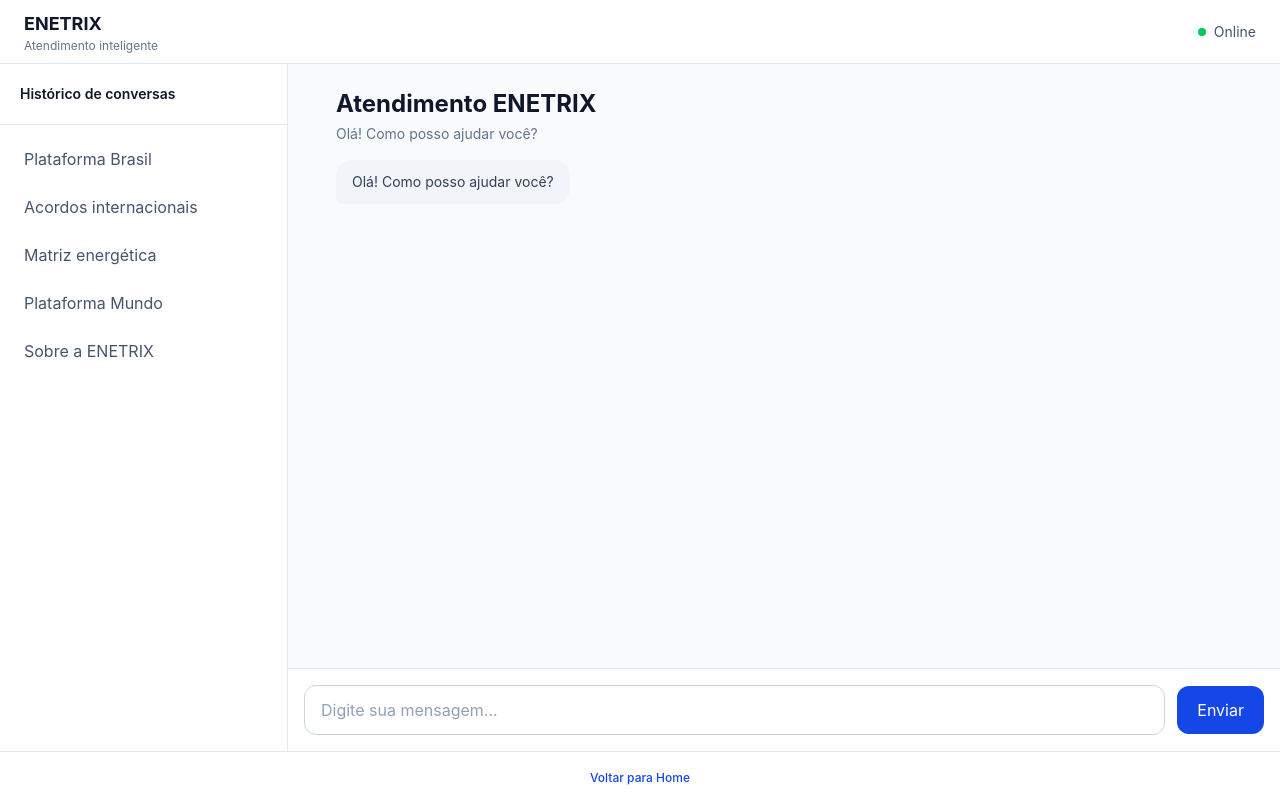
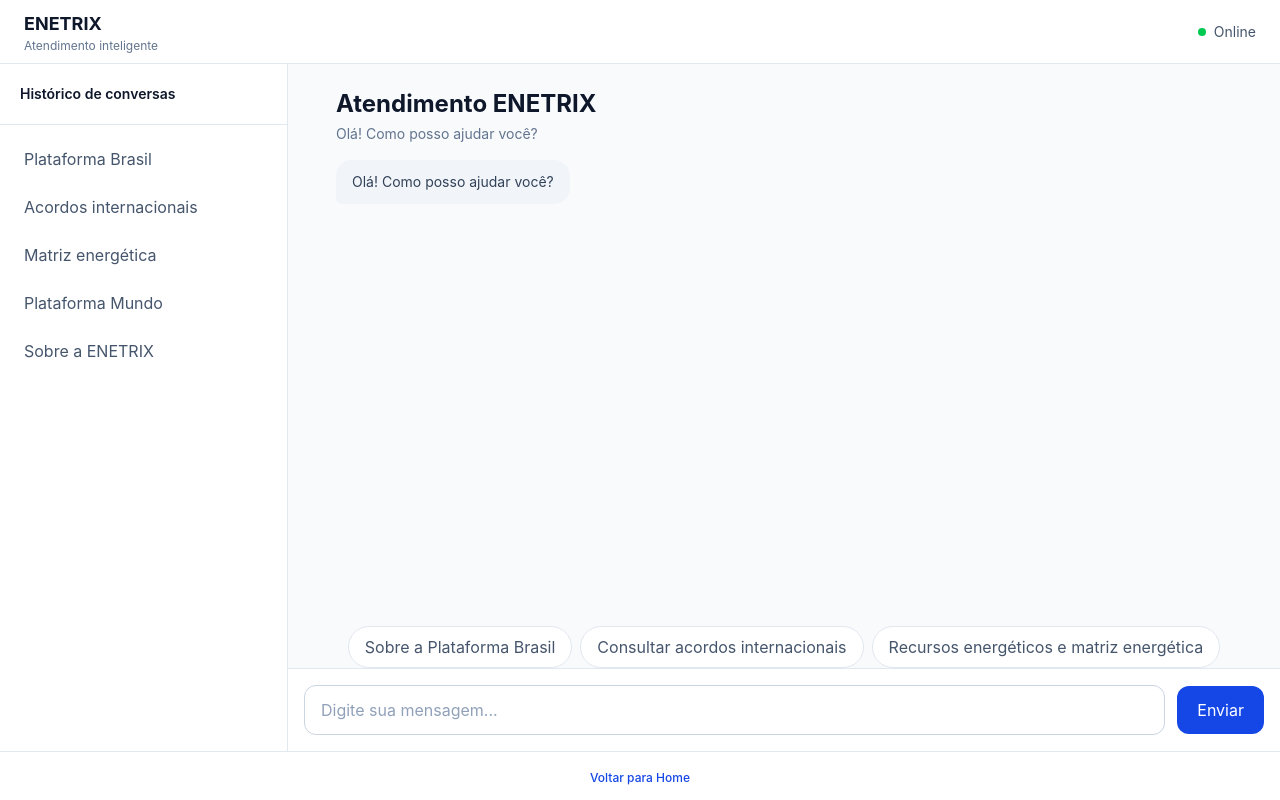
Before and after one commit to limaojunio/enetrix-chatbot, a React (Vite) app: page /chat in a window 1280 px wide. Built offline with nearby package versions, Linux system fonts and the light colour scheme.

Commit message:
adicionar sugestões de mensagens no chat

```diff
--- a/src/components/chat/ChatInput.tsx
+++ b/src/components/chat/ChatInput.tsx
@@ -1,9 +1,25 @@
-function ChatInput() {
+import type { ChangeEvent } from 'react'
+
+type ChatInputProps = {
+  message: string
+  onMessageChange: (message: string) => void
+}
+
+function ChatInput({
+  message,
+  onMessageChange,
+}: ChatInputProps) {
+  function handleChange(event: ChangeEvent<HTMLInputElement>) {
+    onMessageChange(event.target.value)
+  }
+
   return (
     <div className="border-t border-slate-200 bg-white p-3 sm:p-4">
       <div className="flex items-center gap-2 sm:gap-3">
         <input
           type="text"
+          value={message}
+          onChange={handleChange}
           placeholder="Digite sua mensagem..."
           className="flex-1 rounded-xl border border-slate-300 px-4 py-3 text-sm outline-none transition placeholder:text-slate-400 focus:border-blue-500 focus:ring-2 focus:ring-blue-500/20"
         />
--- /dev/null
+++ b/src/components/chat/ChatSuggestions.tsx
@@ -0,0 +1,30 @@
+type ChatSuggestionsProps = {
+  onSuggestionClick: (suggestion: string) => void
+}
+
+const suggestions = [
+  'Sobre a Plataforma Brasil',
+  'Consultar acordos internacionais',
+  'Recursos energéticos e matriz energética',
+]
+
+function ChatSuggestions({
+  onSuggestionClick,
+}: ChatSuggestionsProps) {
+  return (
+    <div className="flex flex-wrap justify-center gap-2 px-4">
+      {suggestions.map((suggestion) => (
+        <button
+          key={suggestion}
+          type="button"
+          onClick={() => onSuggestionClick(suggestion)}
+          className="rounded-full border border-slate-200 bg-white px-4 py-2 text-xs font-medium text-slate-600 transition hover:border-blue-300 hover:bg-blue-50 hover:text-blue-700 sm:text-sm"
+        >
+          {suggestion}
+        </button>
+      ))}
+    </div>
+  )
+}
+
+export default ChatSuggestions
--- a/src/pages/Chat/Chat.tsx
+++ b/src/pages/Chat/Chat.tsx
@@ -4,12 +4,15 @@
 import ChatMessage from "../../components/chat/ChatMessage"
 import ChatHistory from "../../components/chat/ChatHistory"
 import ChatMobileMenu from '../../components/chat/ChatMobileMenu'
+import ChatSuggestions from '../../components/chat/ChatSuggestions.tsx'
 import { useState } from "react"
+
 
 
 
 function Chat() {
     const [isMenuOpen, setIsMenuOpen] = useState(false)
+    const [message, setMessage] = useState('')
 
     return (
     <main className="flex min-h-screen flex-col bg-slate-50">
@@ -32,13 +35,13 @@
                             </p>
                         </div>
 
-                    <ChatMessage
-                        sender="bot"
-                        message="Olá! Como posso ajudar você?"
-                    />
+                        <ChatMessage sender="bot" message="Olá! Como posso ajudar você?"/>
                     </div>
                 </div>
-            <ChatInput />
+
+                {message === '' && (<ChatSuggestions onSuggestionClick={setMessage} />)}
+                <ChatInput message={message} onMessageChange={setMessage}/>
+
             </section>
         </div>
 
```
Lines whose indentation alone changed are shown as unchanged.
